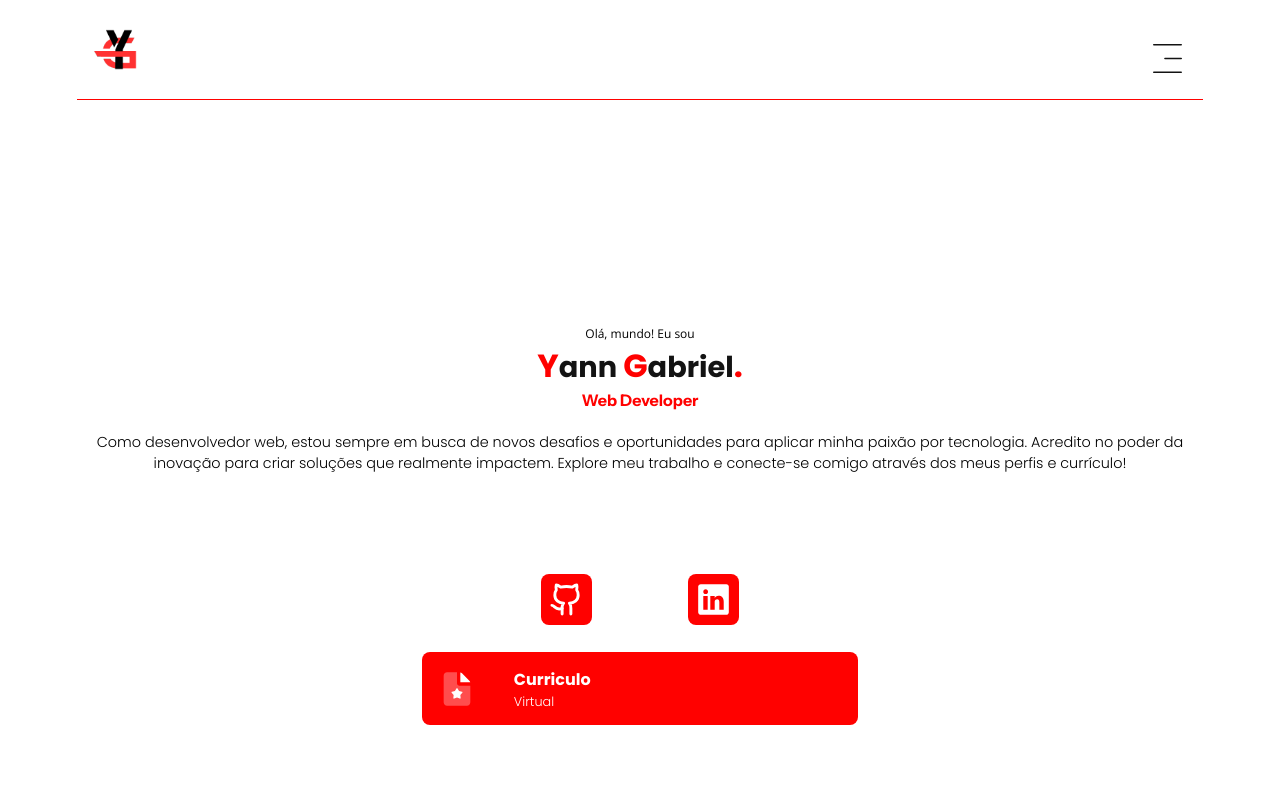
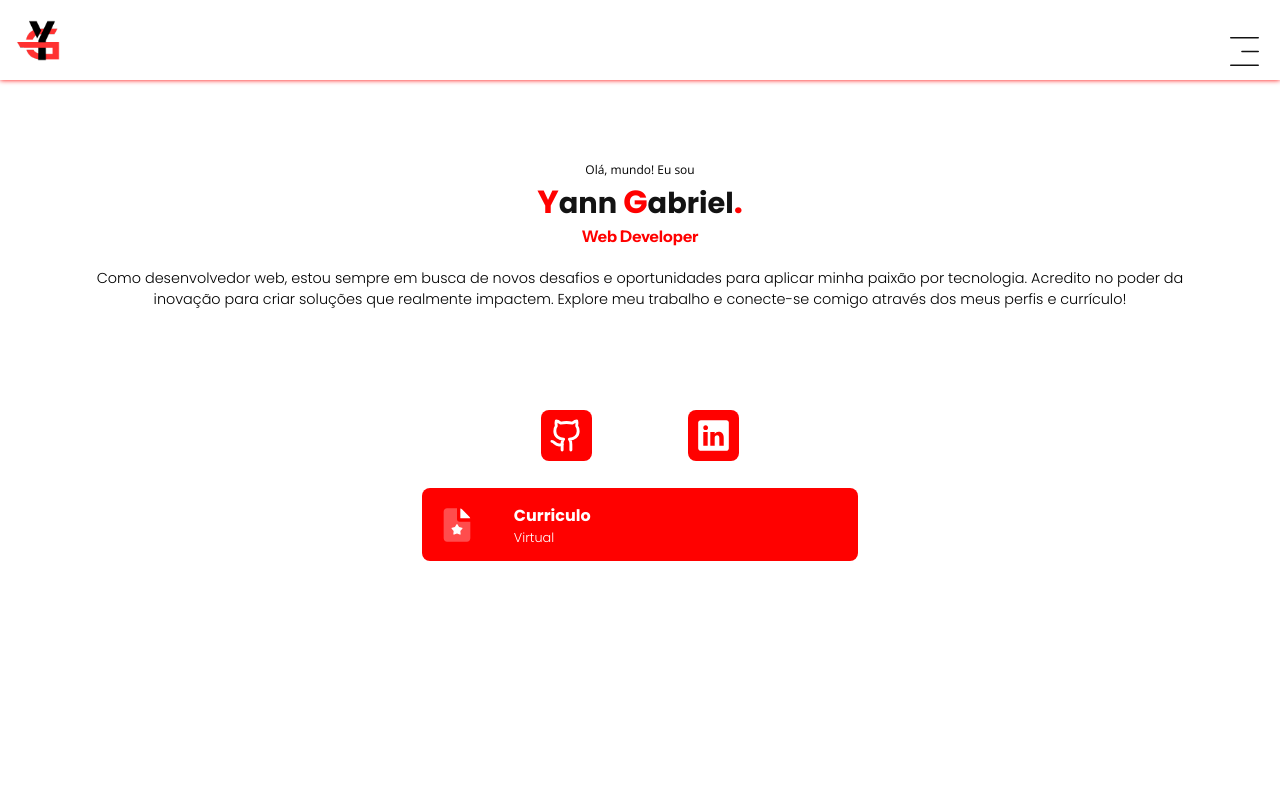
Before and after one commit to YannGabriel/portfolio, a React (Vite) app: page / in a window 1280 px wide. Shown: the top 800 px of the page. Built offline with nearby package versions, Linux system fonts and the light colour scheme.

Commit message:
test fixed header

```diff
--- a/src/components/Intro/intro.module.scss
+++ b/src/components/Intro/intro.module.scss
@@ -6,7 +6,7 @@
   text-align: center;
   width: 85%;
   margin: auto;
-  padding-top: 17.5%;
+  padding-top: 160px;
 
   .welcomeContent{
     font-size: 0.75rem;
--- a/src/components/Projects/project.tsx/project.tsx
+++ b/src/components/Projects/project.tsx/project.tsx
@@ -2,8 +2,8 @@ import ProjectsData from "../../../database/api/projectsData.json";
 import { useState, useEffect } from "react";
 import styles from "../projects.module.scss";
 import { motion } from "framer-motion";
-import Github from "../../../../public/images/projectsImages/ButtonImage/github.svg";
-import View from "../../../../public/images/projectsImages/ButtonImage/view.svg";
+import Github from "/public/images/projectsImages/ButtonImage/github.svg";
+import View from "/public/images/projectsImages/ButtonImage/view.svg";
 
 interface TecsProps {
   name?: string;
--- a/src/components/header/header.module.scss
+++ b/src/components/header/header.module.scss
@@ -3,13 +3,16 @@
 
 .containerTop{
   display: flex;
-  width: 88%;
-  margin: auto;
+  position: fixed;
+  top: 0;
+  width: 100%;
+  background-color: color.$pureWhite;
+  z-index: 100;
   justify-content: space-between;
   align-items: center;
   padding: 0px 1rem;
-  height: 100px;
-  border-bottom: 1px solid color.$vibrantRed;
+  height: 80px;
+  box-shadow: 0 0px 5px color.$vibrantRed;
 
   .imageLogo{
     width: 44px;
@@ -30,6 +33,6 @@
     color: color.$pureWhite;
     position: absolute;
     z-index: 3;
-    left: 80%;
+    left: 85%;
   }
 }
```
